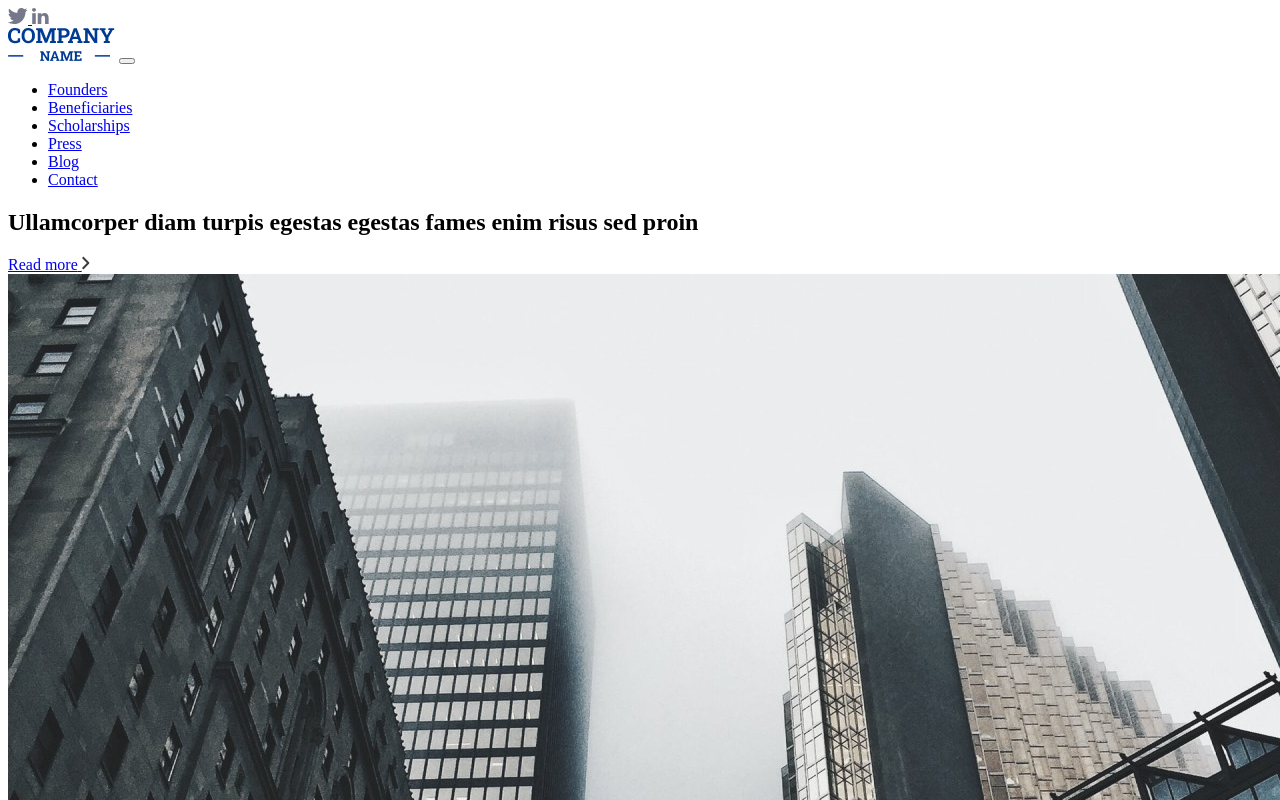
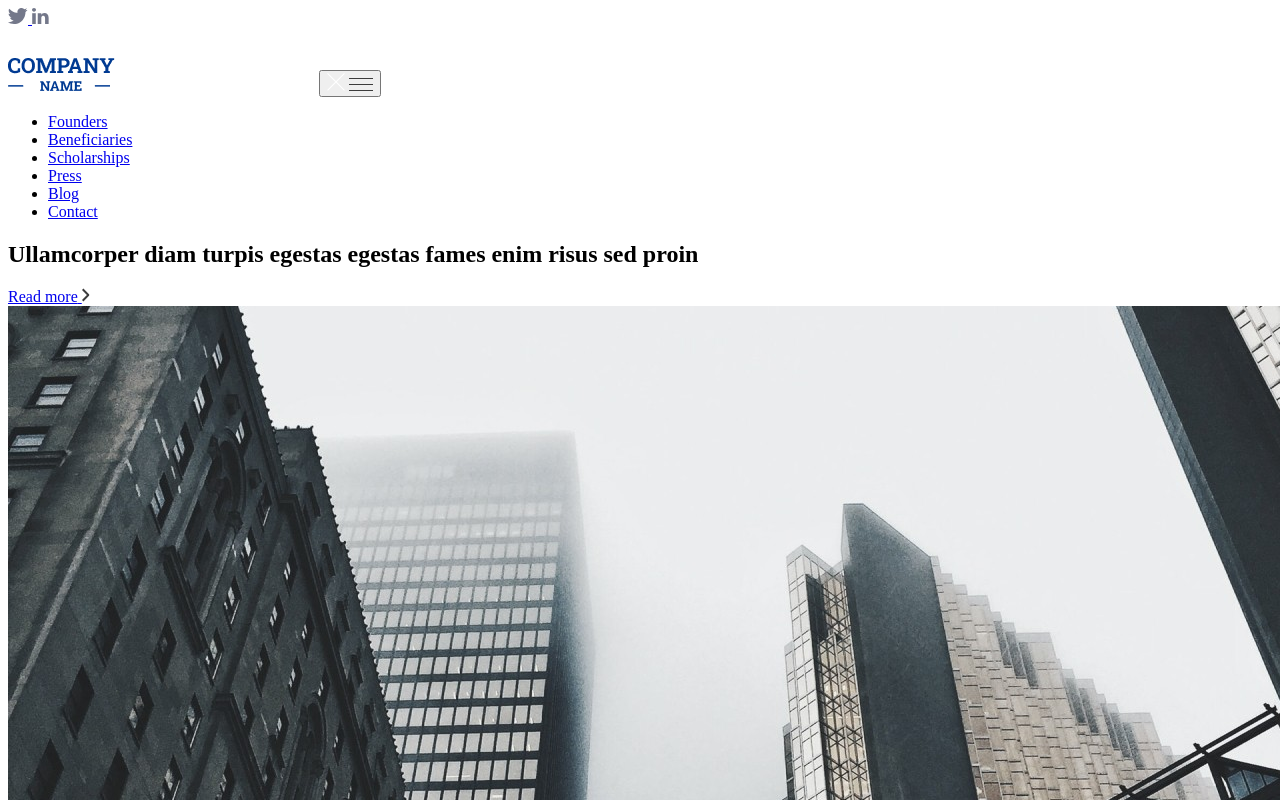
Before and after one commit to kapindra/company-template, a website built with webpack: page src/pages/index.html in a window 1280 px wide. Shown: the top 800 px of the page. Built offline with nearby package versions, Linux system fonts and the light colour scheme.

Commit message:
fix: toggle menu modal on small devices

```diff
--- a/src/blocks/footer.html
+++ b/src/blocks/footer.html
@@ -2,7 +2,7 @@
   <div class="container container-lg">
 
     <div class="footer__top d-flex justify-content-between">
-      <img class="footer__logo" src="../images/logo-white@2x.png" alt="XYZ" />
+      <img class="footer__logo" src="../images/logo-white.png" alt="XYZ" />
       <div class="footer__social-media">
         <a href="#">
           <svg width="20" height="16" viewBox="0 0 20 16" fill="none" xmlns="http://www.w3.org/2000/svg">
--- a/src/blocks/header.html
+++ b/src/blocks/header.html
@@ -3,11 +3,20 @@
   <div class="bg-white section-bg"></div>
   <nav class="navbar navbar-expand-lg navbar-light custom-navbar">
     <div class="container container-lg custom-navbar__main-header">
-      <a class="navbar-brand" href="#"><img class="custom-navbar__logo" src="../images/logo.png" alt="XYZ" /></a>
-      <button class="navbar-toggler border-0 p-0" type="button" data-bs-toggle="collapse"
-        data-bs-target="#navbarSupportedContent" aria-controls="navbarSupportedContent" aria-expanded="false"
-        aria-label="Toggle navigation">
-        <span class="navbar-toggler-icon"></span>
+      <a class="navbar-brand" href="#"><img class="custom-navbar__logo" id="blue-logo" src="../images/logo.png"
+          alt="XYZ" /><img class="custom-navbar__logo d-none" id="white-logo" src="../images/logo-white.png"
+          alt="XYZ" /></a>
+      <button class="navbar-toggler border-0 p-0">
+        <svg class="d-none" id="close" width="18" height="18" viewBox="0 0 18 18" fill="none"
+          xmlns="http://www.w3.org/2000/svg">
+          <rect x="0.868286" width="24" height="1" transform="rotate(45 0.868286 0)" fill="white" />
+          <rect x="0.161133" y="17" width="24" height="1" transform="rotate(-45 0.161133 17)" fill="white" />
+        </svg>
+        <svg id="hamburger" width="24" height="13" viewBox="0 0 24 13" fill="none" xmlns="http://www.w3.org/2000/svg">
+          <rect width="24" height="1" fill="#3C3C3C" />
+          <rect y="6" width="24" height="1" fill="#3C3C3C" />
+          <rect y="12" width="24" height="1" fill="#3C3C3C" />
+        </svg>
       </button>
       <div class="collapse navbar-collapse d-none d-lg-block" id="navbarSupportedContent">
         <ul class="navbar-nav ms-auto mb-2 mb-lg-0">
--- a/src/blocks/mobile-nav.html
+++ b/src/blocks/mobile-nav.html
@@ -1,4 +1,5 @@
-<div class="mobile-nav">
+<div class="mobile-nav d-none">
+  <div class="container container-lg">
     <nav class="mobile-nav__links">
       <div>
         <ul class="">
@@ -40,3 +41,4 @@
       </div>
     </nav>
   </div>
+</div>
--- a/src/js/index.js
+++ b/src/js/index.js
@@ -1,5 +1,5 @@
 import '@popperjs/core';
 import 'bootstrap';
-// import 'jquery'
 import 'slick-carousel/slick/slick.min'
 import './slider'
+import './navbar'
--- /dev/null
+++ b/src/js/navbar.js
@@ -0,0 +1,7 @@
+$(".navbar-toggler").click(function () {
+  $(".mobile-nav").toggleClass("d-none");
+  $("#white-logo").toggleClass("d-none");
+  $("#blue-logo").toggleClass("d-none");
+  $("#hamburger").toggleClass("d-none");
+  $("#close").toggleClass("d-none");
+});
--- a/src/scss/components/_mobile-nav.scss
+++ b/src/scss/components/_mobile-nav.scss
@@ -6,7 +6,8 @@
   z-index: 3;
   background-color: $theme-blue;
   &__links {
-    padding: 32px;
+    padding-top: 32px;
+    padding-bottom: 32px;
     margin-top: 148px;
     a {
       color: #fff;
```
Also changed, not shown: src/images/XS/Nav/Icon/Burger.svg (added), src/images/XS/Nav/Icon/Close.svg (added), src/images/XS/Nav/Icon/Close@2x.svg (added), src/images/logo-white.png (renamed from src/images/logo-white@2x.png). Lines whose indentation alone changed are shown as unchanged.
